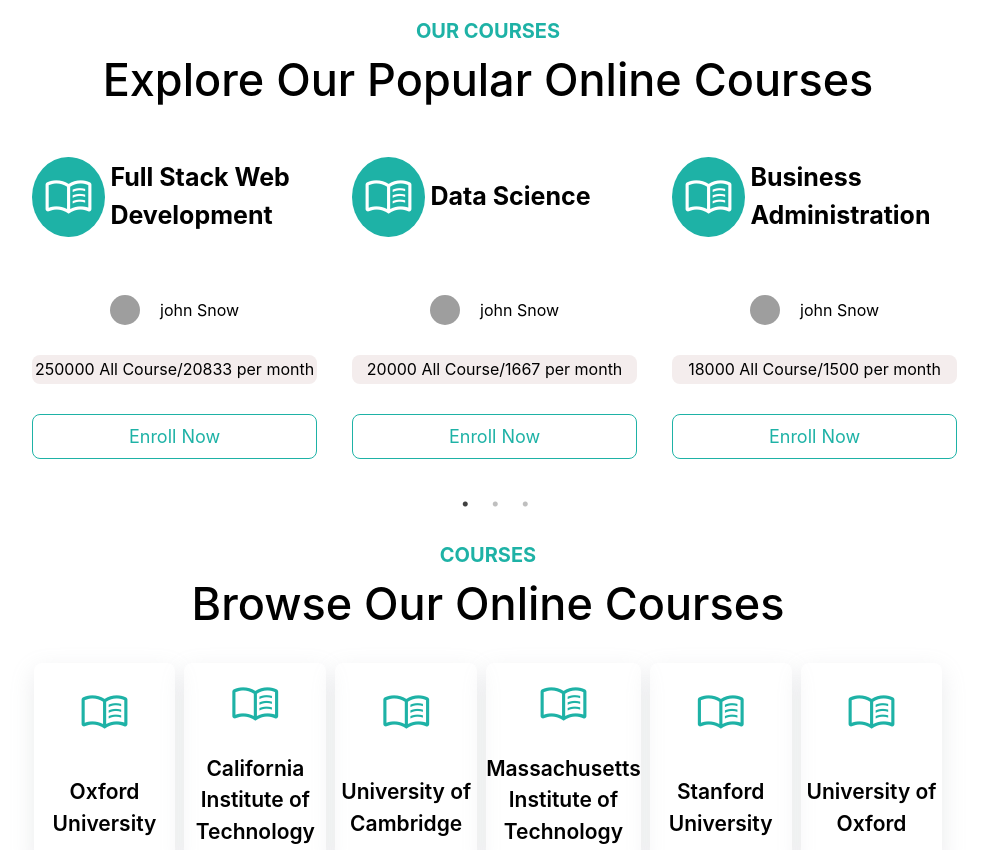
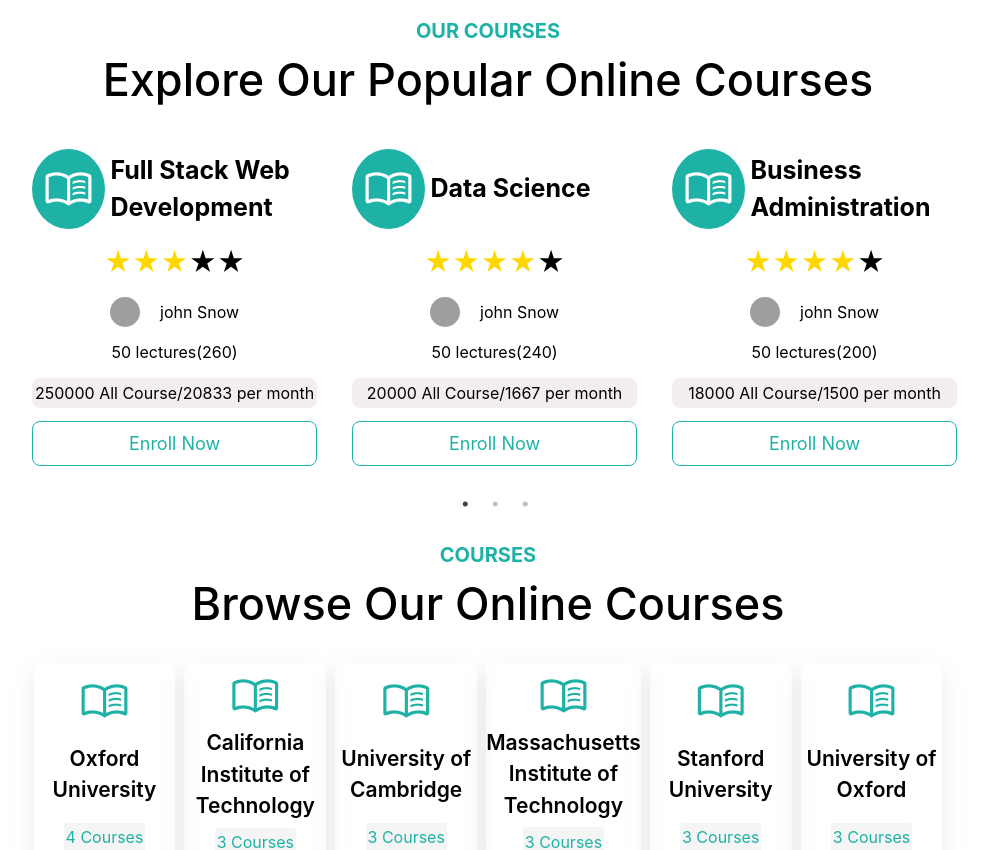
Before and after one commit to imlnr/software-kalaakar-5678, a React (Create React App) app: page / in a window 1280 px wide. Shown: the part 1800-2650 px from the top of the page, without its empty margins (152-1140 px from the left). Built offline with nearby package versions, Linux system fonts and the light colour scheme; data requests are answered from the project's data file; grey boxes are pictures that could not be loaded.

Commit message:
final commit

```diff
--- a/src/components/Card.jsx
+++ b/src/components/Card.jsx
@@ -2,9 +2,10 @@
 import RatingStars from './RatingStars'
 import './css/card.css'
 import { useNavigate } from 'react-router-dom'
-const Card = ({ data,id }) => {
+const Card = ({ data }) => {
     // console.log("getting", data[0].Duration);
     const navigate = useNavigate();
+    console.log(data);
     return (
         <div id='card'>
             {/* <pre>{JSON.stringify(data, null, 2)}</pre> */}
@@ -14,18 +15,18 @@
                         menu_book
                     </span>
                 </div>
-                <p className='card-title'>{data[0].courseTitle}</p>
+                <p className='card-title'>{data.courseTitle}</p>
             </div>
-            <RatingStars rating={data[0].rating} />
+            <RatingStars rating={data.rating} />
             <div className='author-img'>
                 <img src="https://images.unsplash.com/photo-1438761681033-6461ffad8d80?q=80&w=2070&auto=format&fit=crop&ixlib=rb-4.0.3&ixid=M3wxMjA3fDB8MHxwaG90by1wYWdlfHx8fGVufDB8fHx8fA%3D%3D" alt="" />
                 <p>
-                    {data[0].author}
+                    {data.author}
                 </p>
             </div>
-            <span >50 lectures({data[0].duration})</span>
-            <p>{data[0].coursePrice} All Course/{(data[0].coursePrice / 12).toFixed(0)} per month</p>
-            <button onClick={()=> navigate(`/course/${id}`)}>Enroll Now</button>
+            <span >50 lectures({data.duration})</span>
+            <p>{data.coursePrice} All Course/{(data.coursePrice / 12).toFixed(0)} per month</p>
+            <button onClick={()=> navigate(`/course/${data.id}`)}>Enroll Now</button>
         </div>
     )
 }
--- a/src/components/Menubar.jsx
+++ b/src/components/Menubar.jsx
@@ -16,7 +16,7 @@
         <Link to="/" className="menu-link">SignUp</Link>
         <Link to="/" className="menu-link">Explore</Link>
         <Link to="/" className="menu-link">Cart</Link>
-        <span>
+        <span id='io-menu'>
         <IoMenu />
         </span>
       </div>
--- a/src/pages/Home.jsx
+++ b/src/pages/Home.jsx
@@ -1,6 +1,6 @@
 import React, { useEffect } from 'react'
 import { useDispatch, useSelector } from 'react-redux'
-import { addcollege_success, getCollege } from '../Redux/action-types';
+import { addcollege_success, getCollege, getCourses } from '../Redux/action-types';
 import Slider from 'react-slick';
 import 'slick-carousel/slick/slick.css';
 import 'slick-carousel/slick/slick-theme.css';
@@ -12,12 +12,13 @@
 import { data } from 'autoprefixer';
 import Testimonials from '../components/Testimonials';
 const Home = () => {
-    const state = useSelector((state) => state.colleges);
+    const state = useSelector((state) => state);
     const dispatch = useDispatch();
     const navigate = useNavigate();
     useEffect(() => {
         dispatch(getCollege());
-    }, [])
+        dispatch(getCourses());
+    }, [dispatch])
     const settings = {
         infinite: true,
         slidesToShow: 3,
@@ -26,8 +27,8 @@
         dots: true,
     };
     // console.log(state);
-    const slicedData = state.slice(0, 9);
-    const slicedData2 = state.slice(0, 12);
+    const slicedData = state.courses.slice(0, 9);
+    const slicedData2 = state.colleges.slice(0, 12);
     console.log(slicedData);
     const testimonialsArray = Array.from({ length: 9 }, (v, i) => i + 1);
     return (<div id='container-home'>
@@ -130,7 +131,7 @@
             <div className='inn-carousel'>
                 <Slider {...settings}>
                     {slicedData.map((val) => {
-                        return <Card data={val.courses} id={val.id} key={val.id} />
+                        return <Card data={val} key={val.id} />
                     })}
                 </Slider>
             </div>
--- a/src/styles/Menubar.css
+++ b/src/styles/Menubar.css
@@ -9,7 +9,7 @@
   justify-content: center;
   align-items: center;
 }
-span{
+#io-menu{
   display: none;
 }
 
```
